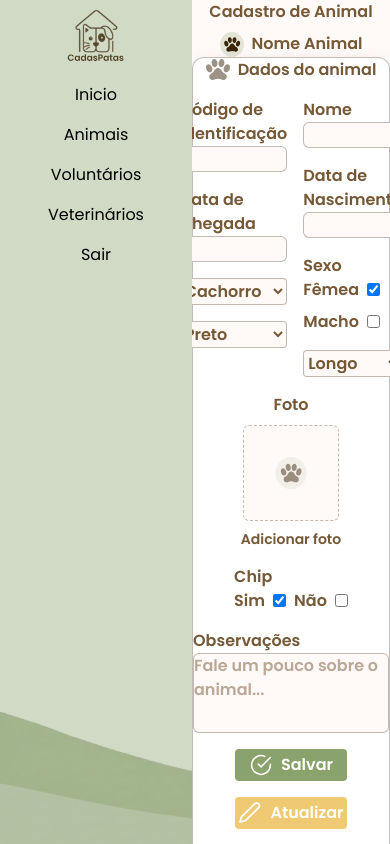
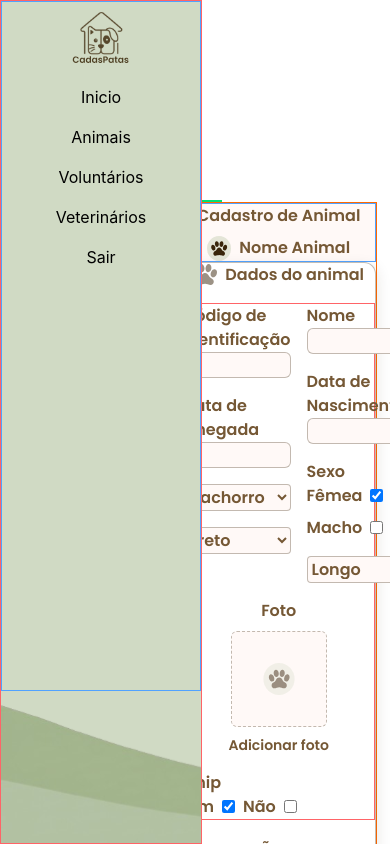
Before and after one commit to Lanalumi/CadasPatas, a Next.js app: page /animais/new in a window 390 px wide. Shown: the top 844 px of the page. Built offline with nearby package versions, Linux system fonts and the light colour scheme.

Commit message:
layout and fix responsiveness

```diff
--- a/src/app/animais/new/page.tsx
+++ b/src/app/animais/new/page.tsx
@@ -2,8 +2,8 @@ import { FormNewAnimal } from '@/modules/animais/componentes/FormNewAnimal/FormN
 
 export default function NewAnimalPage() {
   return (
-    <div className="flex w-full min-w-0 max-w-full flex-col">
-      <header className="flex w-full max-w-full flex-col bg-[#FFF9F7]">
+    <div className="flex flex-col border border-orange-500 max-w-[calc(100%-6%)] p-4">
+      <header className="flex w-full max-w-full flex-col bg-[#FFF9F7] border border-blue-400">
         <h1 className="text-center font-poppins text-[#755835] font-semibold">Cadastro de Animal</h1>
         <div className="flex w-full max-w-full flex-row items-center justify-center gap-2 text-center">
           <img src="/images/icons/paw.svg" alt="animal" width={24} height={24} />
--- a/src/app/globals.css
+++ b/src/app/globals.css
@@ -16,11 +16,16 @@ body {
 }
 
 body {
-  display: grid;
-  grid-template-columns: minmax(12rem, 20%) 1fr;
-  min-height: 100dvh;
   line-height: 1.5;
-  overflow-x: hidden;
+  margin-left: 180px;
+  margin-top: 200px;
+}
+
+@media (min-width: 1024px) {
+  body {
+    margin-left: 200px;
+    margin-top: 120px;
+  }
 }
 
 h1 {
--- a/src/app/layout.tsx
+++ b/src/app/layout.tsx
@@ -22,9 +22,11 @@ export default function RootLayout({
 }>) {
   return (
     <html lang="pt-BR" className={poppins.variable}>
-      <body className={poppins.className}>
-        <MenuNav />
-        <main className="min-w-0 overflow-x-hidden px-6 py-4">{children}</main>
+      <body>
+        <header className="flex w-[20%] border border-green-400">
+          <MenuNav />
+        </header>
+        <main>{children}</main>
       </body>
     </html>
   )
--- a/src/global/ui/Button/Button.tsx
+++ b/src/global/ui/Button/Button.tsx
@@ -9,7 +9,7 @@ export const Button = ({ children, green, yellow, red }: ButtonProps) => {
   return (
     <>
       {green && (
-        <div className="bg-[#8AA36C] flex  items-center justify-center gap-2 py-2 px-4 rounded-sm h-8 w-28 cursor-pointer">
+        <div className="bg-[#8AA36C] flex  items-center justify-center gap-2 py-2 px-4 rounded-sm md:h-8 md:w-28 lg:w-40 lg:h-10 cursor-pointer">
           <img src="/images/icons/save-button.svg" alt="save" width={24} height={24} />
           <button className="flex  font-poppins font-semibold py-2 px-4 text-base text-white rounded-sm focus:outline-none cursor-pointer">
             {children}
@@ -17,7 +17,7 @@ export const Button = ({ children, green, yellow, red }: ButtonProps) => {
         </div>
       )}
       {yellow && (
-        <div className="bg-[#F0CA72] flex flex-row items-center justify-center gap-2 py-2 px-4 rounded-sm h-8 w-28 cursor-pointer">
+        <div className="bg-[#F0CA72] flex flex-row items-center justify-center gap-2 py-2 px-4 rounded-sm md:h-8 md:w-28 lg:w-40 lg:h-10 cursor-pointer">
           <img src="/images/icons/edit-button.svg" alt="update" width={24} height={24} />
           <button className="flex font-poppins font-semibold py-2 px-4 text-base text-white rounded-sm focus:outline-none cursor-pointer">
             {children}
@@ -25,7 +25,7 @@ export const Button = ({ children, green, yellow, red }: ButtonProps) => {
         </div>
       )}
       {red && (
-        <div className="bg-[#FFA686] flex flex-row items-center justify-center gap-2 py-2 px-4 rounded-sm h-8 w-28 cursor-pointer">
+        <div className="bg-[#FFA686] flex flex-row items-center justify-center gap-2 py-2 px-4 rounded-sm md:h-8 md:w-28 lg:w-40 lg:h-10 cursor-pointer">
           <img src="/images/icons/delete-button.svg" alt="delete" width={24} height={24} />
           <button className="flex font-poppins font-semibold py-2 px-4 text-base text-white rounded-sm focus:outline-none cursor-pointer">
             {children}
--- a/src/global/ui/MenuNav/MenuNav.tsx
+++ b/src/global/ui/MenuNav/MenuNav.tsx
@@ -2,8 +2,9 @@ import Link from 'next/link'
 
 export const MenuNav = () => {
   return (
-    <aside className="grid h-dvh grid-rows-[1fr_auto] bg-[#D0DAC4] p-4">
-      <nav className="flex flex-col items-center gap-4 self-start p-2">
+    <div className="fixed top-0 left-0 z-10 flex h-dvh flex-col bg-[#D0DAC4] border border-red-400 md:max-w-[20%] lg:max-w-[10%] md:w-[20%] lg:w-[10%]">
+      <aside className="border border-blue-400 h-full w-full">
+        <nav className="flex flex-col items-center gap-4 ">
           <img src="/images/logo.svg" alt="logo" width={60} height={60} />
           <Link href="/home">Inicio</Link>
           <Link href="/animais">Animais</Link>
@@ -11,9 +12,10 @@ export const MenuNav = () => {
           <Link href="/veterinarios">Veterinários</Link>
           <Link href="/logout">Sair</Link>
         </nav>
-      <div className="flex w-full justify-center pb-2">
+      </aside>
+      <div className="mt-auto flex w-full">
         <img src="/images/navFooter.svg" alt="" width={200} height={100} className="max-w-full" />
       </div>
-    </aside>
+    </div>
   )
 }
--- a/src/modules/animais/componentes/FormNewAnimal/FormNewAnimal.tsx
+++ b/src/modules/animais/componentes/FormNewAnimal/FormNewAnimal.tsx
@@ -66,15 +66,15 @@ export const FormNewAnimal = () => {
     },
   ]
   return (
-    <div className="flex w-full max-w-full flex-col items-center justify-center gap-4 rounded-xl border border-[#3A250B]/30 bg-white p-6 shadow-[2px_4px_14px_rgba(58,37,11,0.1)]">
-      <header className="flex flex-row items-center justify-center text-center gap-2 w-full max-w-full ">
+    <div className="flex flex-col gap-4 rounded-xl border border-[#3A250B]/30 bg-white shadow-[2px_4px_14px_rgba(58,37,11,0.1)] p-4">
+      <header className="flex flex-row items-center justify-center gap-2 w-full max-w-full p-4">
         <img src="/images/icons/paw2.svg" alt="paw" width={24} height={24} />
         <div className="flex items-center justify-center text-center ">
           <span className="text-[#755835] font-poppins font-semibold ">Dados do animal</span>
         </div>
       </header>
       <form className="flex flex-col w-full max-w-full gap-4">
-        <div className="flex md:flex-row flex-col gap-4 w-full max-w-full justify-center items-center">
+        <div className="flex md:flex-row flex-col gap-4 max-w-full md:justify-center md:items-center lg:justify-start border border-red-400">
           <div className="flex flex-row gap-4 ">
             <div className="flex flex-wrap flex-col gap-4">
               <Field label="Código de Identificação" id="codigoIdentificacao" type="text" />
@@ -112,7 +112,7 @@ export const FormNewAnimal = () => {
         <div className="flex w-full justify-center">
           <TextArea label="Observações" id="observacoes" placeholder="Fale um pouco sobre o animal..." />
         </div>
-        <div className="flex flex-wrap md:flex-row gap-4 items-center justify-center max-w-full">
+        <div className="flex flex-wrap md:flex-row md:gap-4 lg:gap-16 items-center justify-center max-w-full">
           <Button green>Salvar</Button>
           <Button yellow>Atualizar</Button>
           <Button green>Limpar</Button>
```
Lines whose indentation alone changed are shown as unchanged.
